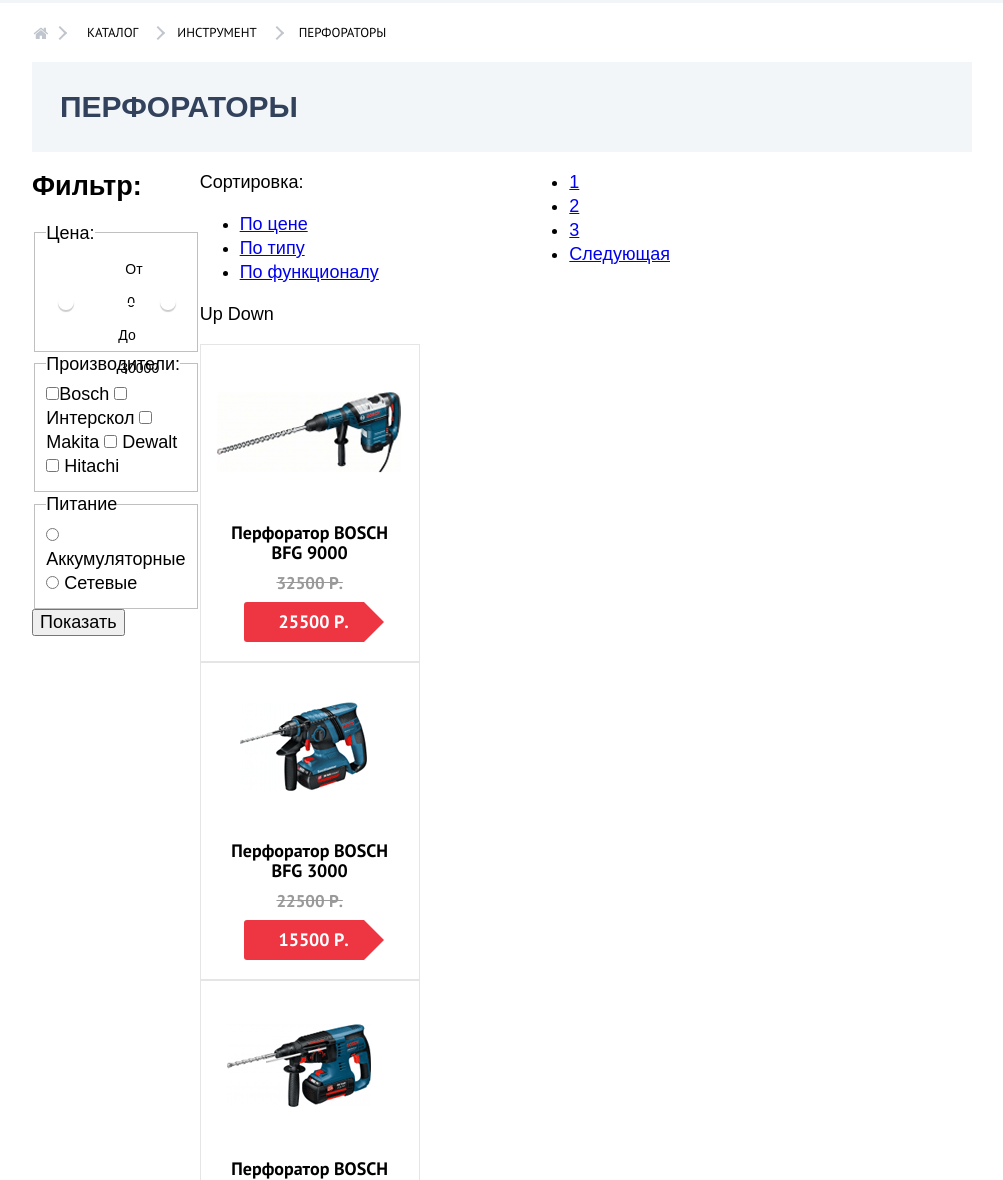
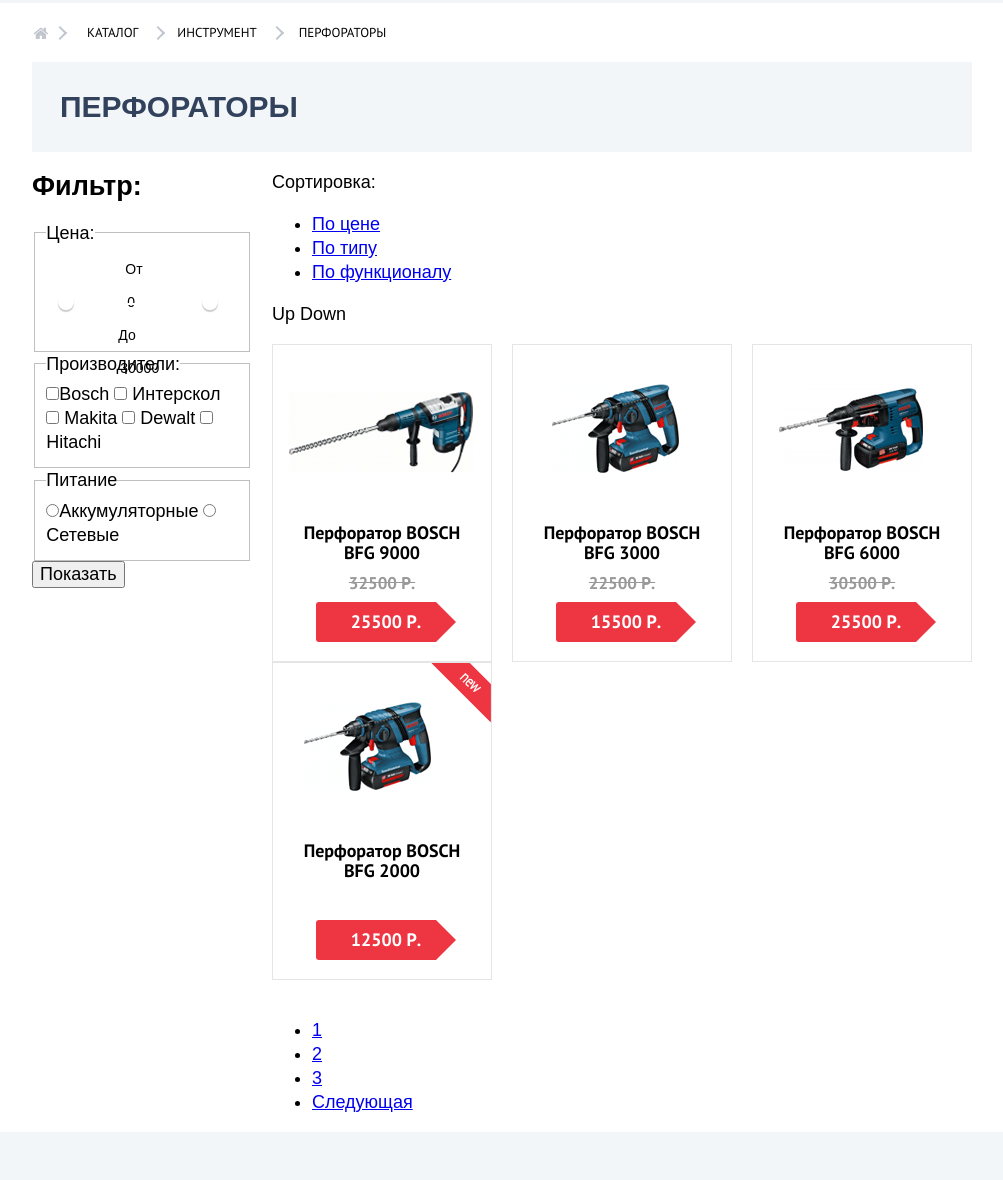
Before and after one commit to alexandraleo/45442-technomart-1, a plain HTML site: page catalog.html in a window 1280 px wide. Shown: the part 363-1543 px from the top of the page, without its empty margins (138-1141 px from the left). Drawn offline with Linux system fonts and the light colour scheme; a web font is replaced by a local one.

Commit message:
Layout catalog

```diff
--- a/catalog.html
+++ b/catalog.html
@@ -141,6 +141,9 @@
               <span>Down</span>
             </p>
           </div>
+          <div class="products">
+
+
           <div class="item">
             <div class="item-buttons">
               <a href="#" class="buy-btn">Купить</a>
@@ -196,7 +199,7 @@
               <p class="new-price">12500 Р.</p>
             </div>
           </div>
-        </section>
+          </div>
         <div class="panavigation">
         <ul>
           <li><a href="#">1</a></li>
@@ -205,6 +208,7 @@
           <li><a href="#">Следующая</a></li>
         </ul>
         </div>
+        </section>
       </div>
     </div>
     <article class="interesting">
--- a/css/style.css
+++ b/css/style.css
@@ -780,6 +780,7 @@ footer, .navigation {
 	justify-content: space-between;
 	flex-wrap: wrap;
 	align-items: stretch;
+	align-content: space-between;
 	margin-bottom: 20px;
 }
 .products .item,
```
